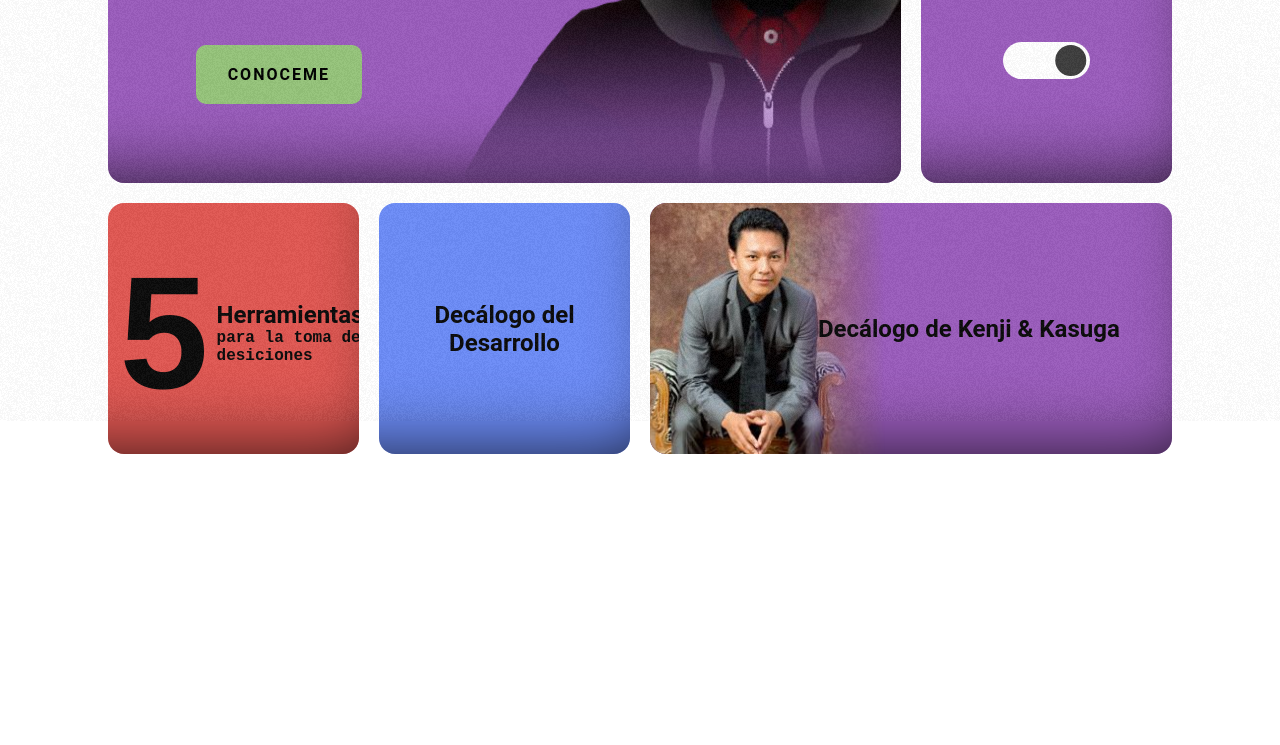
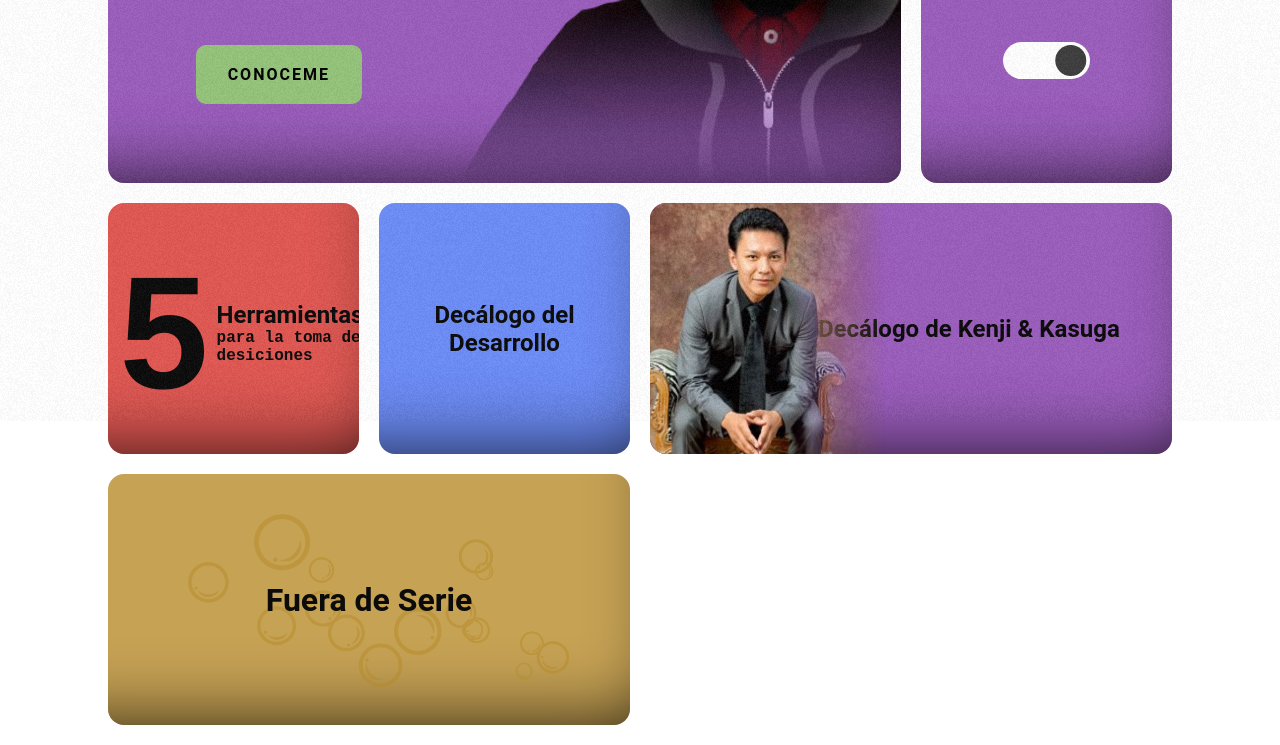
Before and after one commit to shiftybody/portafolio, a plain HTML site: page index.html in a window 1280 px wide. Shown: the part 379-1124 px from the top of the page. Before the commit the page ends 853 px from the top, so only its background shows below. Drawn offline with Linux system fonts and the light colour scheme.

Commit message:
feat: Add "fuera de Serie" page and styles

```diff
--- a/index.html
+++ b/index.html
@@ -27,13 +27,17 @@
         </div>
       </div>
       <a href="./sendero.html
-      "><div class="grid-item sendero_space">
+      ">
+        <div class="grid-item sendero_space">
 
-      </div></a>
+        </div>
+      </a>
       <div class="grid-item">
         <input type="checkbox" id="checkbox_teme">
         <label id="theme-switch" class="theme-switch" for="checkbox_teme"></label>
       </div>
+
+      <!-- 5 herramientas para la toma de desiciones  -->
       <a href="./herramientas.html" class="link_herramientas">
         <div class="grid-item herramientas_space">
           <h3 class="h_first">5</h3>
@@ -43,10 +47,13 @@
           </div>
         </div>
       </a>
+
+      <!-- Decálogo del Desarrollo -->
       <div class="grid-item decalogo_desarrollo_space">
         <h4>Decálogo del Desarrollo</h4>
       </div>
 
+      <!-- Decálogo de Kenji & Kasuga -->
       <div class="grid-item medium-item kenji_kasuga_space">
         <div class="about-me-card">
           <img src="assets/img/Kenji.jpg" alt="logo of shiftybody" class="kenji" id="myImage">
@@ -55,7 +62,17 @@
           </h4>
         </div>
       </div>
-      <!-- Add more items as needed -->
+
+      <!-- fuera de Serie -->
+      <div class="grid-item medium-item fuera_de_serie_space">
+        <img src="assets/img/Untitled design.png" alt="bubbles" class="background_img">
+          <h4 class="title_fuera_de_serie">Fuera de Serie</h4>
+      </div>
+
+      <div class="grid-item transparent_item"></div>
+      </div>
+
+
     </div>
   </div>
 
--- /dev/null
+++ b/styles/fuera-de-serie.css
@@ -0,0 +1,6 @@
+
+.fuera-de-serie {
+  background-color: var(--bg-color);
+  border-radius: 5px 5px 0 0;
+  cursor: pointer;
+}
--- a/styles/main.css
+++ b/styles/main.css
@@ -45,6 +45,13 @@
 }
 
 .medium-item {
+  aspect-ratio: auto;
+  /* set two colums and 1 row */
+  grid-column: span 2 / span 2;
+  grid-row: span 1 / span 1;
+}
+
+.column-item {
   aspect-ratio: auto;
   /* set two colums and 1 row */
   grid-column: span 2 / span 2;
@@ -273,8 +280,40 @@ p {
   justify-content: center;
   align-items: center;
   flex-direction: column;
+}
+
+/* Fuera de Serie*/
+.fuera_de_serie_space {
+  display: flex;
+  justify-content: center;
+  align-items: center;
+  padding: 10%;
+  background-color: #c6a254;
   z-index: 2;
 }
+
+
+.title_fuera_de_serie{
+  z-index: 2;
+  font-size: 2rem;
+}
+
+/* transparent item */
+.transparent_item{
+  background-color: transparent;
+  box-shadow: none;
+}
+
+.background_img{
+  position: absolute;
+  top: 0;
+  left: 0;
+  width: 100%;
+  height: 100%;
+  object-fit: cover;
+  opacity: 0.5;
+}
+
 
 .about-me-card{
   display: flex;
```
Also changed, not shown: fuera-de-serie.html (added, +17 -0 lines), assets/img/Untitled design.png (added).
